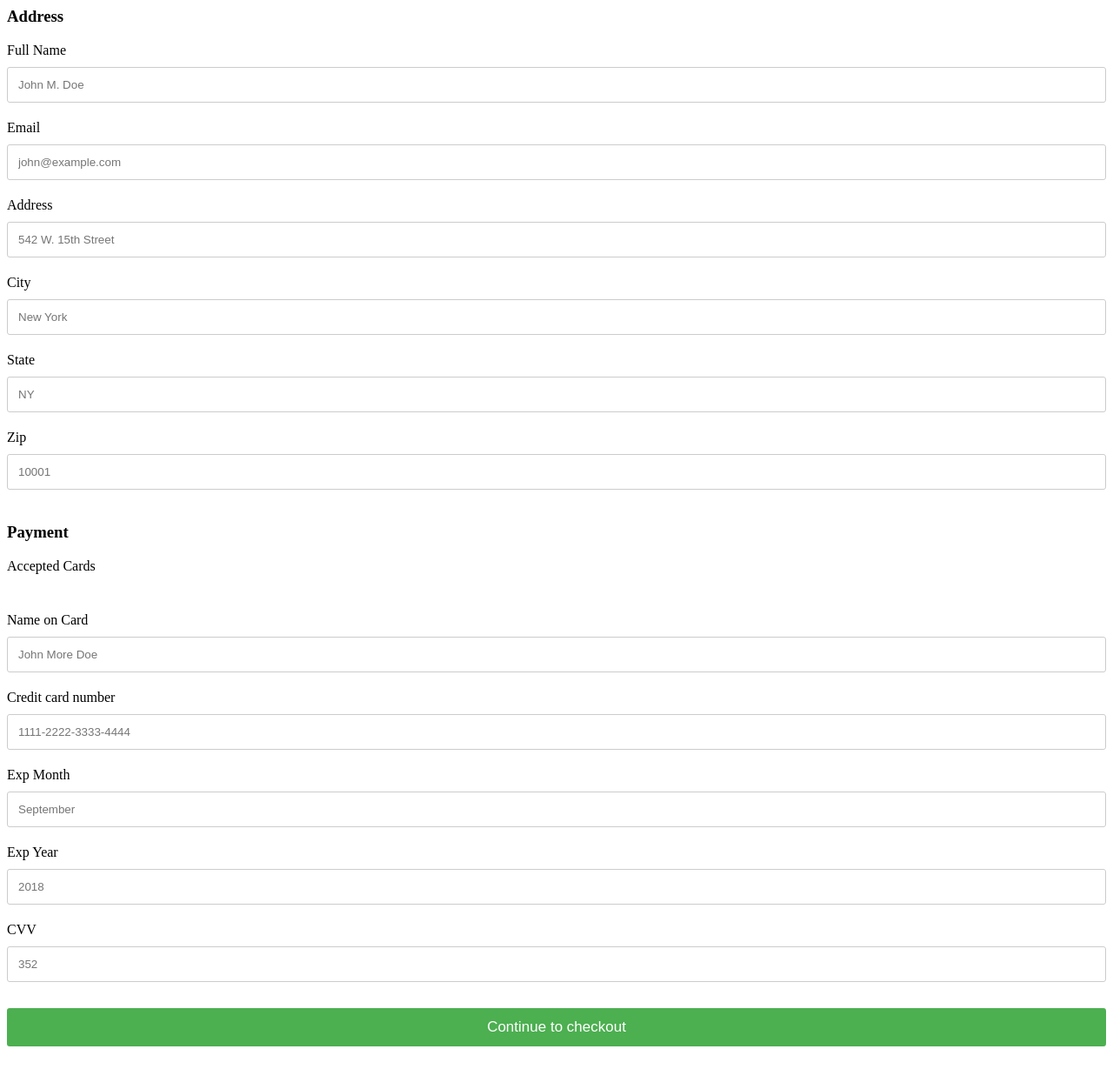
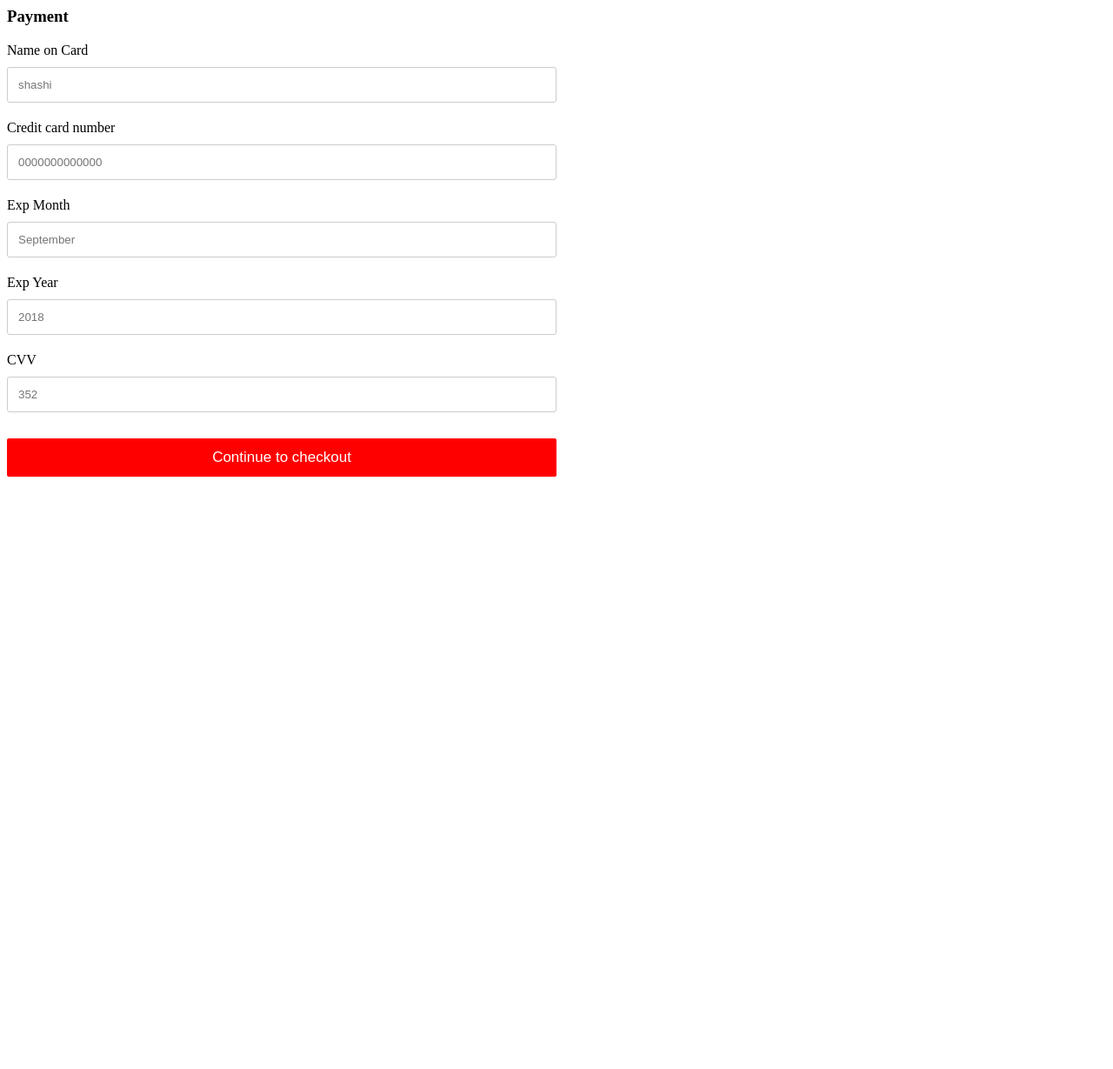
Before and after one commit to svanter1/virat, a Django app: template reservationSystem/templates/paymentwithcsss.html in a window 1280 px wide. Shown: the whole page at 87% size. After the commit the page ends 548 px from the top, so only its background shows below. Run offline with Django 3.2, Linux system fonts and the light colour scheme; the template is opened without the code that fills it, so the values that code supplies are empty.

Commit message:
modified payment page

```diff
--- a/reservationSystem/templates/paymentwithcsss.html
+++ b/reservationSystem/templates/paymentwithcsss.html
@@ -1,13 +1,11 @@
 <html>
 <body>
+
 <style>
-<!-- for class row in html we are creating display  using display in css  -->
-.row {
-  display: -ms-flexbox; <!-- to make it flexible,we add this ms- flex   -->
-  display: flex;<!-- to make it flexible   -->
-  -ms-flex-wrap: wrap; <!-- property specifies if flex items are forced into a single line or can be wrapped onto multiple lines. -->
-  flex-wrap: wrap;<!--  -->
-  margin: 0 -16px;<!--  -->
+
+.ali{
+max-width=500px;
+margin: auto
 }
 <!-- for class column-25 we are adjusting it 25% -->
 .column-25 {
@@ -16,12 +14,13 @@
 }
 <!-- for class column-50 we are adjusting it 50% -->
 .column-50 {
+align: center
   -ms-flex: 50%;
   flex: 50%;
 }
 <!-- for class column-75 we are adjusting it 75% -->
 .column-75 {
-  -ms-flex: 75%;
+  -ms-flex: 75%;<!--  -->
   flex: 75%;
 }
 <!-- for class column-75 25 50 we are padding 0 and 16px for better spacing -->
@@ -32,14 +31,15 @@
 }
 <!-- for class container in html I created background color padding border border-radius -->
 .container {
+  align : center
   background-color: #f2f2f2;<!--  -->
   padding: 5px 20px 15px 20px;
-  border: 1px solid lightgrey;
+  border: 1px solid lightgrey;<!--  -->
   border-radius: 3px;
 }
 
 input[type=text] {
-  width: 100%;
+  width: 50%;
   margin-bottom: 20px;
   padding: 12px;
   border: 1px solid #ccc;
@@ -50,85 +50,38 @@ label {
   margin-bottom: 10px;
   display: block;
 }
-
+<!--  -->
 .icon_container {
   margin-bottom: 20px;
   padding: 7px 0;
   font-size: 24px;
 }
-
-.btn {
-  background-color: #4CAF50;
+<!--  -->
+.button {
+  background-color: red;
   color: white;
   padding: 12px;
   margin: 10px 0;
   border: none;
-  width: 100%;
-  border-radius: 3px;
+  width: 50%;
+  border-radius: 2px;
   cursor: pointer;
   font-size: 17px;
 }
-
-.btn:hover {
+<!--  -->
+.button:hover {
   background-color: blue;
 }
+<!--  -->
 
-span.price {
-  float: right;
-  color: grey;
-}
-
-/* Responsive layout - when the screen is less than 800px wide, make the two columnumns stack on top of each other instead of next to each other (and change the direction - make the "cart" columnumn go on top) */
-@media (max-width: 800px) {
-  .row {
-    flex-direction: columnumn-reverse;
-  }
-  .column-25 {
-    margin-bottom: 20px;
-  }
-}
 </style>
-<div class="row">
-  <div class="column-75">
-    <div class="container">
-      <form action="">
-        <div class="row">
-          <div class="column-50">
-            <h3>Address</h3>
-            <label for="fname"><i class="fa fa-user"></i> Full Name</label>
-            <input type="text" id="fname" name="firstname" placeholder="John M. Doe">
-            <label for="email"><i class="fa fa-envelope"></i> Email</label>
-            <input type="text" id="email" name="email" placeholder="john@example.com">
-            <label for="adr"><i class="fa fa-address-card-o"></i> Address</label>
-            <input type="text" id="adr" name="address" placeholder="542 W. 15th Street">
-            <label for="city"><i class="fa fa-institution"></i> City</label>
-            <input type="text" id="city" name="city" placeholder="New York">
-
-            <div class="row">
-              <div class="column-50">
-                <label for="state">State</label>
-                <input type="text" id="state" name="state" placeholder="NY">
-              </div>
-              <div class="column-50">
-                <label for="zip">Zip</label>
-                <input type="text" id="zip" name="zip" placeholder="10001">
-              </div>
-            </div>
-          </div>
-
+<div class="ali">
           <div class="column-50">
             <h3>Payment</h3>
-            <label for="fname">Accepted Cards</label>
-            <div class="icon_container">
-              <i class="visa" style="color:red"></i>
-              <i class="amex" style="color:blue;"></i>
-              <i class="mastercard" style="color:red;"></i>
-              <i class="discover" style="color:orange;"></i>
-            </div>
-            <label for="cname">Name on Card</label>
-            <input type="text" id="cname" name="cardname" placeholder="John More Doe">
+            <label for="cardname">Name on Card</label>
+            <input type="text" id="cardname" name="cardname" placeholder="shashi">
             <label for="ccnum">Credit card number</label>
-            <input type="text" id="ccnum" name="cardnumber" placeholder="1111-2222-3333-4444">
+            <input type="text" id="ccnum" name="cardnumber" placeholder="0000000000000">
             <label for="expmonth">Exp Month</label>
             <input type="text" id="expmonth" name="expmonth" placeholder="September">
 
@@ -145,10 +98,14 @@ span.price {
           </div>
 
         </div>
-        <input type="submit" value="Continue to checkout" class="btn">
+        <input type="submit" value="Continue to checkout" class="button">
       </form>
     </div>
   </div>
 </div>
+</div>
 </body>
 </html>
+
+
+<!-- referenced from w3 schools -->
```
